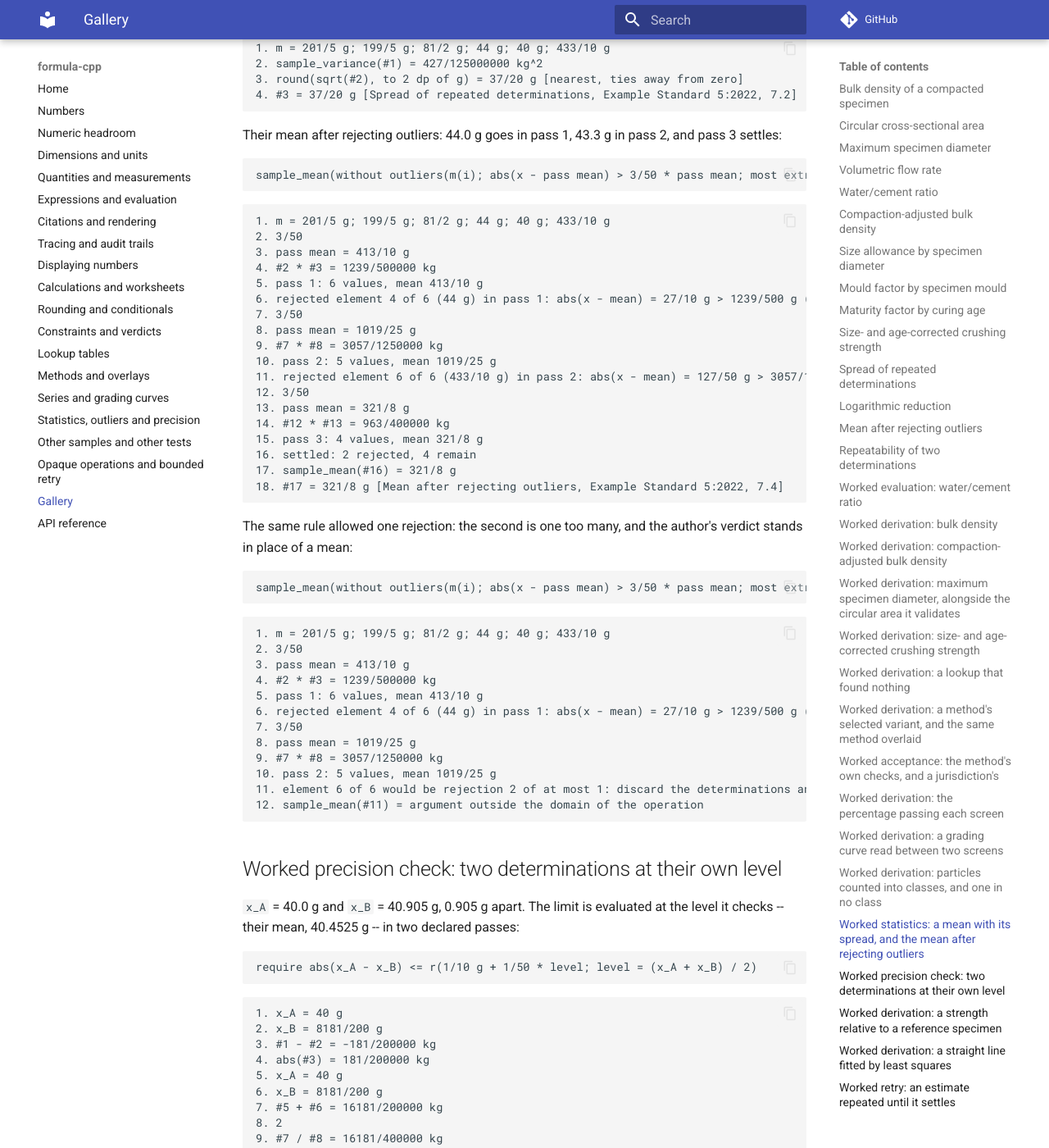
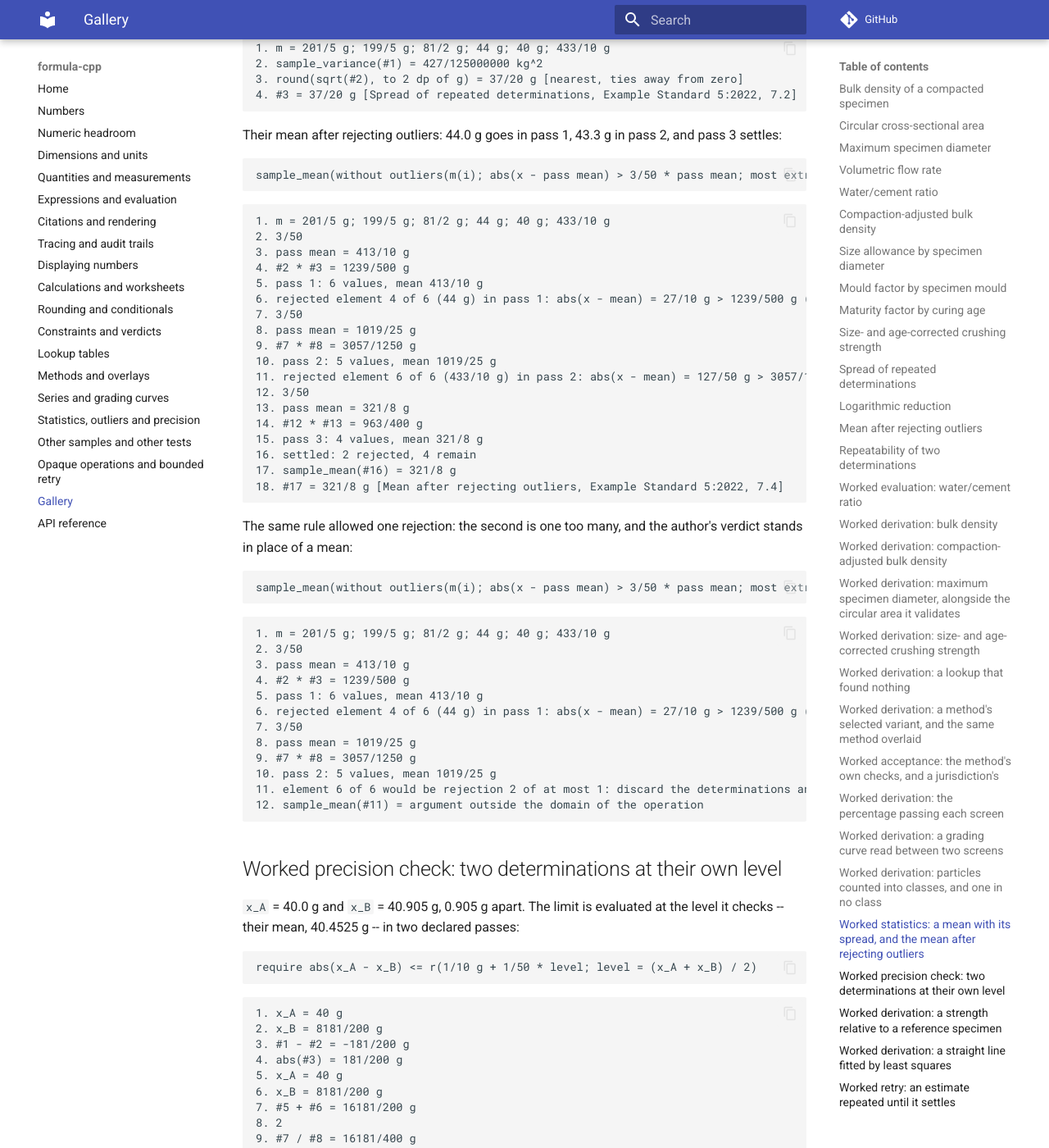
Before and after one commit to LASTRADA-Software/formula-cpp, an MkDocs documentation site: the page built from docs/gallery.md, in a window 1280 px wide and 1400 px high, scrolled down 12506 px. Shown: the whole window at 82% size. Built offline with MkDocs 1.6.1 and Material for MkDocs 9.7.7, drawn with Linux system fonts in a browser that asks for light colours; comment, search, counter and statistics services are not loaded; some of the changed text lies outside the part shown.

Commit message:
feat(trace): show a computed value in the unit its operands are shown in, where that is safe
A product with exactly one pure number, or a quotient by one, is shown in
the other operand's unit, so 3/50 of a mean in grams reads in grams.
A sum or a difference of two values shown on one scale under one symbol is
shown in that unit, at the finer of the two declared precisions.
A negation and an absolute value are shown in their operand's unit.
A conditional and a precision limit, whose value restates another step's,
are shown in that step's unit, offset or not, when the step holds exactly
that value.
A unit with an offset is never borrowed for a sum, a difference, a scaling
or a negation: the difference of two Celsius readings is an interval, and
reads in kelvin.

Signed-off-by: Christian Parpart <c.parpart@lastrada.net>

````diff
--- a/docs/gallery.md
+++ b/docs/gallery.md
@@ -351,13 +351,13 @@ pi * d^2 / 4
 1. f = 33 MPa
 2. d = 127 mm
 3. lookup(#2) = 113/100 MPa [103 to under 163 mm]
-4. #1 - #3 = 31870000 kg/(m s^2)
+4. #1 - #3 = 3187/100 MPa
 5. lookup(key Cylinder) = 863/1000
-6. #4 * #5 = 27503810 kg/(m s^2)
+6. #4 * #5 = 2750381/100000 MPa
 7. t = 57 h
 8. interpolate(#7) = 147/200 [between 31 and 83 h]
-9. #6 * #8 = 404306007/20 kg/(m s^2)
-10. #9 = 404306007/20 kg/(m s^2) [Size- and age-corrected crushing strength, Example Standard 7:2020, 8.5, (8)]
+9. #6 * #8 = 404306007/20000000 MPa
+10. #9 = 404306007/20000000 MPa [Size- and age-corrected crushing strength, Example Standard 7:2020, 8.5, (8)]
 ```
 
 ## Worked derivation: a lookup that found nothing
@@ -385,7 +385,7 @@ k_s * F / a^2
 ```
 1. k_s = 1043/1000
 2. F = 226000 N
-3. #1 * #2 = 235718 m kg/s^2
+3. #1 * #2 = 235718 N
 4. a = 150 mm
 5. #4^2 = 9/400 m^2
 6. #3 / #5 = 94287200/9 kg/(m s^2)
@@ -402,7 +402,7 @@ k_s * F / a^2
 ```
 1. k_s = 887/1000 [fixed by jurisdiction overlay: Shape factor, Example Standard 7:2020 NA, NA.2]
 2. F = 226000 N
-3. #1 * #2 = 200462 m kg/s^2
+3. #1 * #2 = 200462 N
 4. a = 150 mm
 5. #4^2 = 9/400 m^2
 6. #3 / #5 = 80184800/9 kg/(m s^2)
@@ -532,17 +532,17 @@ sample_mean(without outliers(m(i); abs(x - pass mean) > 3/50 * pass mean; most e
 1. m = 201/5 g; 199/5 g; 81/2 g; 44 g; 40 g; 433/10 g
 2. 3/50
 3. pass mean = 413/10 g
-4. #2 * #3 = 1239/500000 kg
+4. #2 * #3 = 1239/500 g
 5. pass 1: 6 values, mean 413/10 g
 6. rejected element 4 of 6 (44 g) in pass 1: abs(x - mean) = 27/10 g > 1239/500 g (deviation from mean)
 7. 3/50
 8. pass mean = 1019/25 g
-9. #7 * #8 = 3057/1250000 kg
+9. #7 * #8 = 3057/1250 g
 10. pass 2: 5 values, mean 1019/25 g
 11. rejected element 6 of 6 (433/10 g) in pass 2: abs(x - mean) = 127/50 g > 3057/1250 g (deviation from mean)
 12. 3/50
 13. pass mean = 321/8 g
-14. #12 * #13 = 963/400000 kg
+14. #12 * #13 = 963/400 g
 15. pass 3: 4 values, mean 321/8 g
 16. settled: 2 rejected, 4 remain
 17. sample_mean(#16) = 321/8 g
@@ -559,12 +559,12 @@ sample_mean(without outliers(m(i); abs(x - pass mean) > 3/50 * pass mean; most e
 1. m = 201/5 g; 199/5 g; 81/2 g; 44 g; 40 g; 433/10 g
 2. 3/50
 3. pass mean = 413/10 g
-4. #2 * #3 = 1239/500000 kg
+4. #2 * #3 = 1239/500 g
 5. pass 1: 6 values, mean 413/10 g
 6. rejected element 4 of 6 (44 g) in pass 1: abs(x - mean) = 27/10 g > 1239/500 g (deviation from mean)
 7. 3/50
 8. pass mean = 1019/25 g
-9. #7 * #8 = 3057/1250000 kg
+9. #7 * #8 = 3057/1250 g
 10. pass 2: 5 values, mean 1019/25 g
 11. element 6 of 6 would be rejection 2 of at most 1: discard the determinations and repeat the test [Outliers, Example Standard 5:2022, 7.4]
 12. sample_mean(#11) = argument outside the domain of the operation
@@ -581,20 +581,20 @@ require abs(x_A - x_B) <= r(1/10 g + 1/50 * level; level = (x_A + x_B) / 2)
 ```
 1. x_A = 40 g
 2. x_B = 8181/200 g
-3. #1 - #2 = -181/200000 kg
-4. abs(#3) = 181/200000 kg
+3. #1 - #2 = -181/200 g
+4. abs(#3) = 181/200 g
 5. x_A = 40 g
 6. x_B = 8181/200 g
-7. #5 + #6 = 16181/200000 kg
+7. #5 + #6 = 16181/200 g
 8. 2
-9. #7 / #8 = 16181/400000 kg
+9. #7 / #8 = 16181/400 g
 10. level (pass 1 of 2) = #9 = 16181/400 g
 11. 1/10 g
 12. 1/50
 13. level = 16181/400 g [bound by #16]
-14. #12 * #13 = 16181/20000000 kg
-15. #11 + #14 = 18181/20000000 kg
-16. r at level #10 (pass 2 of 2) = #15 = 18181/20000000 kg
+14. #12 * #13 = 16181/20000 g
+15. #11 + #14 = 18181/20000 g
+16. r at level #10 (pass 2 of 2) = #15 = 18181/20000 g
 17. require #4 <= #16 [satisfied]
 ```
 
@@ -659,41 +659,41 @@ up to 4 attempts: w(k) = 152/25 g + w(k-1) / 2, starting from w(0) = 0 g; accept
 2. 152/25 g
 3. w(k-1) = 0 g
 4. 2
-5. #3 / #4 = 0 kg
-6. #2 + #5 = 19/3125 kg
+5. #3 / #4 = 0 g
+6. #2 + #5 = 152/25 g
 7. w(k-1) = 0 g
 8. w(k) = 152/25 g
-9. #7 - #8 = -19/3125 kg
+9. #7 - #8 = -152/25 g
 10. -19/25 g
 11. attempt 1: w(k) = #6 = 152/25 g; judged #9 >= #10: rejected
 12. 152/25 g
 13. w(k-1) = 152/25 g
 14. 2
-15. #13 / #14 = 19/6250 kg
-16. #12 + #15 = 57/6250 kg
+15. #13 / #14 = 76/25 g
+16. #12 + #15 = 228/25 g
 17. w(k-1) = 152/25 g
 18. w(k) = 228/25 g
-19. #17 - #18 = -19/6250 kg
+19. #17 - #18 = -76/25 g
 20. -19/25 g
 21. attempt 2: w(k) = #16 = 228/25 g; judged #19 >= #20: rejected
 22. 152/25 g
 23. w(k-1) = 228/25 g
 24. 2
-25. #23 / #24 = 57/12500 kg
-26. #22 + #25 = 133/12500 kg
+25. #23 / #24 = 114/25 g
+26. #22 + #25 = 266/25 g
 27. w(k-1) = 228/25 g
 28. w(k) = 266/25 g
-29. #27 - #28 = -19/12500 kg
+29. #27 - #28 = -38/25 g
 30. -19/25 g
 31. attempt 3: w(k) = #26 = 266/25 g; judged #29 >= #30: rejected
 32. 152/25 g
 33. w(k-1) = 266/25 g
 34. 2
-35. #33 / #34 = 133/25000 kg
-36. #32 + #35 = 57/5000 kg
+35. #33 / #34 = 133/25 g
+36. #32 + #35 = 57/5 g
 37. w(k-1) = 266/25 g
 38. w(k) = 57/5 g
-39. #37 - #38 = -19/25000 kg
+39. #37 - #38 = -19/25 g
 40. -19/25 g
 41. attempt 4: w(k) = #36 = 57/5 g; judged #39 >= #40: accepted
 42. w = retry: accepted at attempt 4 of 4 = 57/5 g [Settled estimate, Example Standard 12, 6]
````
Also changed, not shown: other parts of docs/gallery.md (+3 -3 lines), docs/calculations.md (+2 -2 lines), docs/display.md (+10 -10 lines), docs/methods-and-overlays.md (+4 -4 lines), docs/opaque-and-retry.md (+4 -4 lines), docs/statistics.md (+6 -6 lines), 11 other files.
